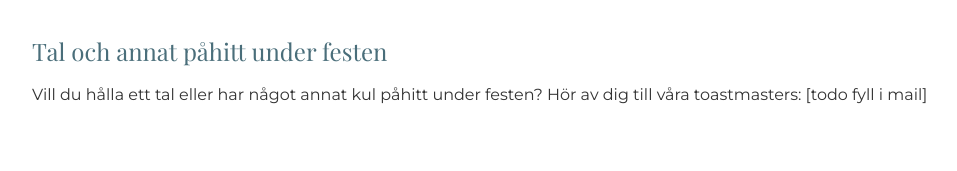
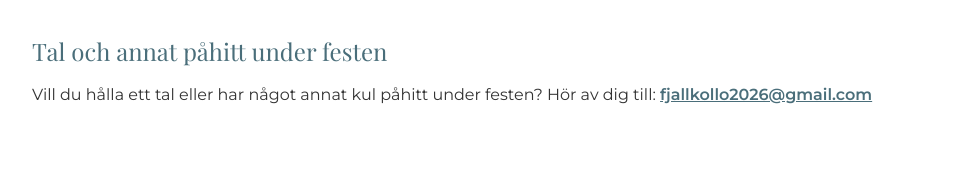
Before and after one commit to mikbeng/mikaelanna2026, a plain HTML site: page index.html in a window 1280 px wide. Shown: the part 3345-3516 px from the top of the page, without its empty margins (108-1065 px from the left). Drawn offline with nearby package versions, Linux system fonts and the light colour scheme.

Commit message:
update email

```diff
--- a/index.html
+++ b/index.html
@@ -260,7 +260,7 @@
 
                     <div class="info-block">
                         <h3>Tal och annat påhitt under festen</h3>
-                        <p>Vill du hålla ett tal eller har något annat kul påhitt under festen? Hör av dig till våra toastmasters: [todo fyll i mail]</p>
+                        <p>Vill du hålla ett tal eller har något annat kul påhitt under festen? Hör av dig till: <a href="mailto:fjallkollo2026@gmail.com">fjallkollo2026@gmail.com</a></p>
                     </div>
                 </div>
             </div>
```
